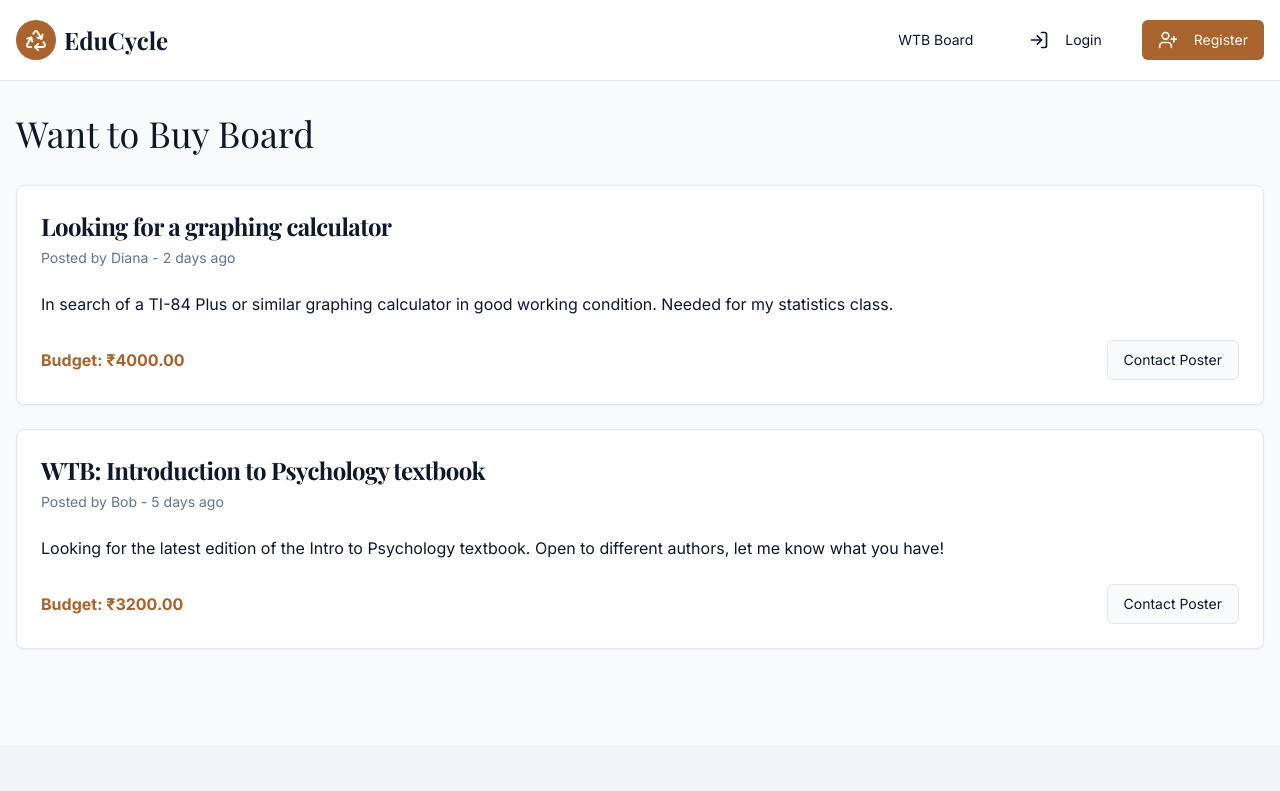
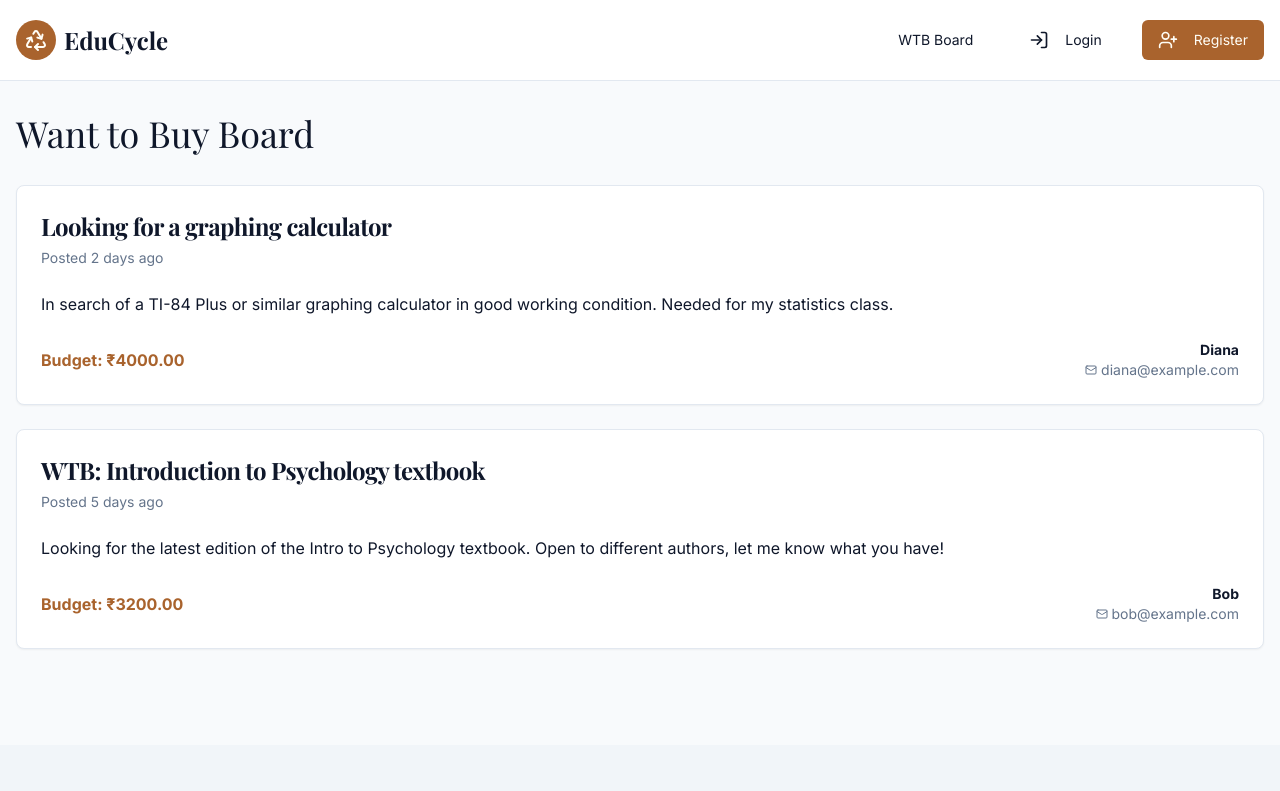
Before and after one commit to Akanksha11-S/educycle_ecom, a Next.js app: page /wtb in a window 1280 px wide. Shown: the top 791 px of the page. Built offline with nearby package versions, Linux system fonts and the light colour scheme.

Commit message:
just show name and email of poster

```diff
--- a/src/app/wtb/page.tsx
+++ b/src/app/wtb/page.tsx
@@ -24,7 +24,7 @@ import { Label } from '@/components/ui/label';
 import { Input } from '@/components/ui/input';
 import { Textarea } from '@/components/ui/textarea';
 import { useState } from 'react';
-import { PlusCircle } from 'lucide-react';
+import { PlusCircle, Mail } from 'lucide-react';
 
 const WtbForm = () => {
     const { addWtbRequest } = useDataContext();
@@ -105,19 +105,21 @@ export default function WTBPage() {
                 <CardHeader>
                     <CardTitle className="font-headline text-2xl">{req.title}</CardTitle>
                     <CardDescription>
-                        Posted by {req.userName} - {formatDistanceToNow(new Date(req.createdAt), { addSuffix: true })}
+                         Posted {formatDistanceToNow(new Date(req.createdAt), { addSuffix: true })}
                     </CardDescription>
                 </CardHeader>
                 <CardContent>
                     <p>{req.description}</p>
                 </CardContent>
-                <CardFooter className='flex justify-between'>
+                <CardFooter className='flex justify-between items-center'>
                     <p className="font-bold text-primary">Budget: ₹{req.budget.toFixed(2)}</p>
-                     <Button variant="outline" asChild>
-                        <a href={`mailto:${getPosterEmail(req.userId)}?subject=Re: Your WTB post for "${req.title}"`}>
-                            Contact Poster
+                    <div className="text-right text-sm">
+                        <p className='font-semibold'>{req.userName}</p>
+                        <a href={`mailto:${getPosterEmail(req.userId)}`} className="text-muted-foreground hover:underline flex items-center gap-1">
+                            <Mail className="h-3 w-3" />
+                            {getPosterEmail(req.userId)}
                         </a>
-                    </Button>
+                    </div>
                 </CardFooter>
             </Card>
             ))}
```
